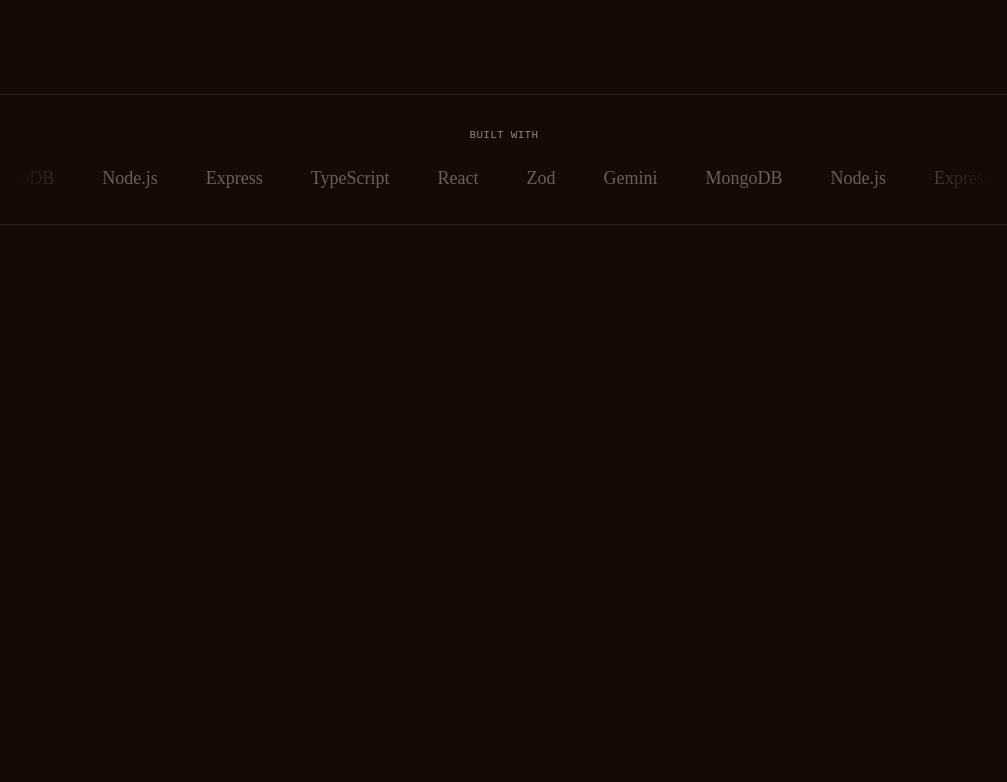
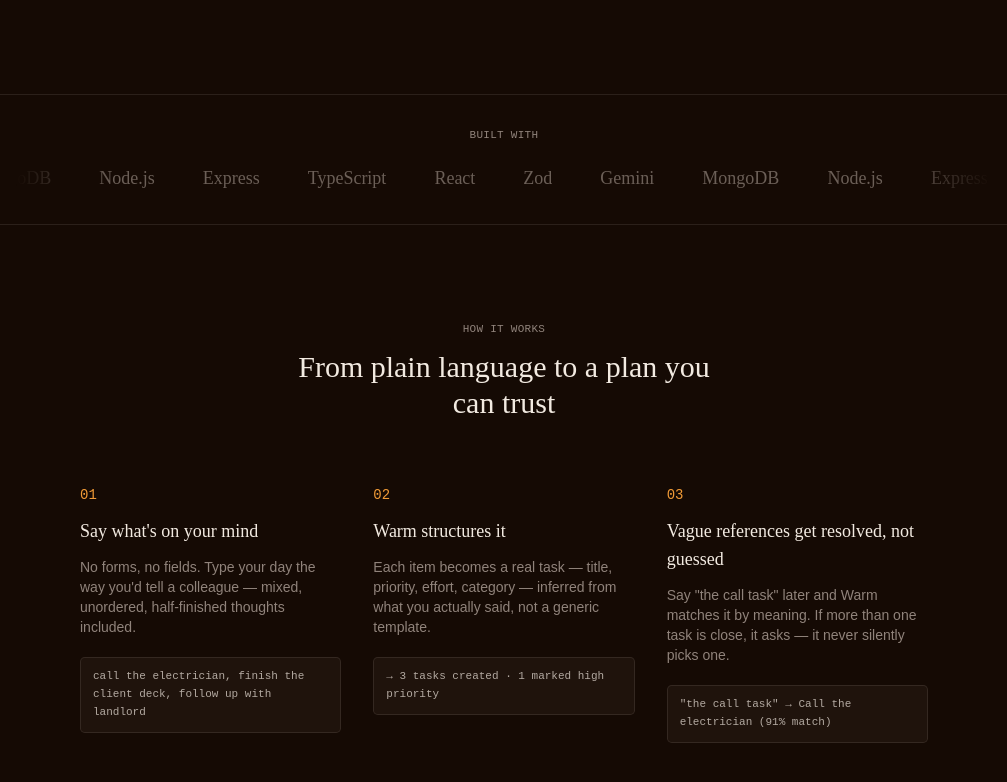
Before and after one commit to 0vai5/Warm-Client, a React (Vite) app: page / in a window 1280 px wide. Shown: the part 819-1601 px from the top of the page, without its empty margins (136-1143 px from the left). Before the commit the page ends 1044 px from the top, so only its background shows below. Built offline with nearby package versions, Linux system fonts and the light colour scheme.

Commit message:
feat: add Steps component to LandingPage for enhanced user guidance

```diff
--- /dev/null
+++ b/src/components/landing/Steps.tsx
@@ -0,0 +1,58 @@
+// src/components/landing/Steps.tsx
+
+const STEPS = [
+  {
+    number: "01",
+    title: "Say what's on your mind",
+    copy:
+      "No forms, no fields. Type your day the way you'd tell a colleague — mixed, unordered, half-finished thoughts included.",
+    snippet:
+      "call the electrician, finish the client deck, follow up with landlord",
+  },
+  {
+    number: "02",
+    title: "Warm structures it",
+    copy:
+      "Each item becomes a real task — title, priority, effort, category — inferred from what you actually said, not a generic template.",
+    snippet: "→ 3 tasks created · 1 marked high priority",
+  },
+  {
+    number: "03",
+    title: "Vague references get resolved, not guessed",
+    copy:
+      "Say \"the call task\" later and Warm matches it by meaning. If more than one task is close, it asks — it never silently picks one.",
+    snippet: "\"the call task\" → Call the electrician (91% match)",
+  },
+]
+
+function Steps() {
+  return (
+    <section id="how-it-works" className="mx-auto max-w-4xl px-6 py-24">
+      <p className="text-center font-mono text-[11px] uppercase tracking-wide text-muted-foreground">
+        How it works
+      </p>
+      <h2 className="font-heading mx-auto mt-3 max-w-md text-center text-3xl">
+        From plain language to a plan you can trust
+      </h2>
+
+      <div className="mt-16 grid gap-10 md:grid-cols-3 md:gap-8">
+        {STEPS.map((step) => (
+          <div key={step.number} className="flex flex-col gap-3">
+            <span className="font-mono text-sm text-primary">
+              {step.number}
+            </span>
+            <h3 className="font-heading text-lg">{step.title}</h3>
+            <p className="text-sm text-muted-foreground">{step.copy}</p>
+            <div className="mt-2 rounded-md border border-border bg-card px-3 py-2.5">
+              <p className="font-mono text-[11px] leading-relaxed text-foreground/70">
+                {step.snippet}
+              </p>
+            </div>
+          </div>
+        ))}
+      </div>
+    </section>
+  )
+}
+
+export default Steps
--- a/src/pages/LandingPage.tsx
+++ b/src/pages/LandingPage.tsx
@@ -1,11 +1,13 @@
 import Hero from "@/components/landing/Hero";
 import TrustedByMarquee from "@/components/landing/TrustedByMarquee";
+import Steps from "@/components/landing/Steps";
 
 const LandingPage = () => {
   return (
      <div className="flex min-h-[calc(100vh-4rem)] flex-col">
       <Hero />
       <TrustedByMarquee />
+      <Steps />
     </div>
   )
 }
```
